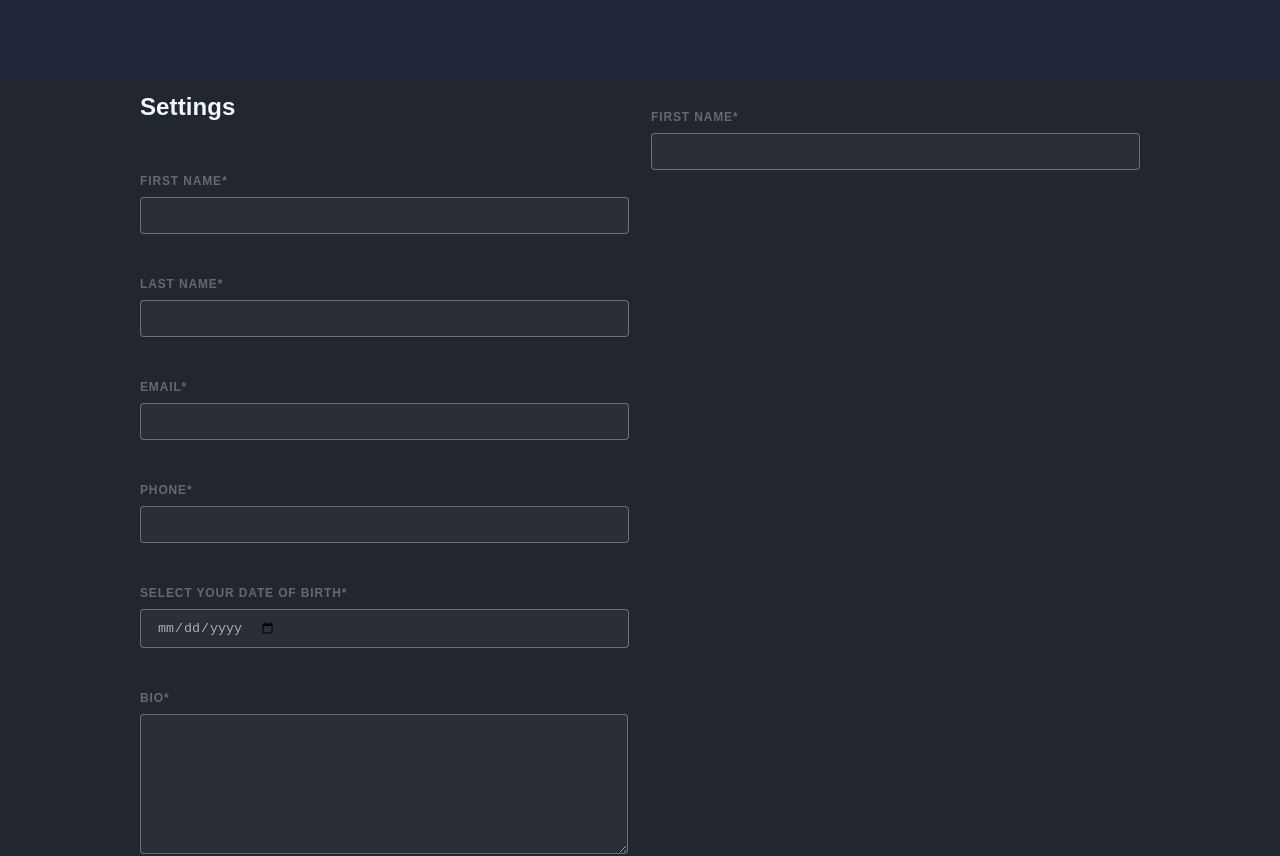
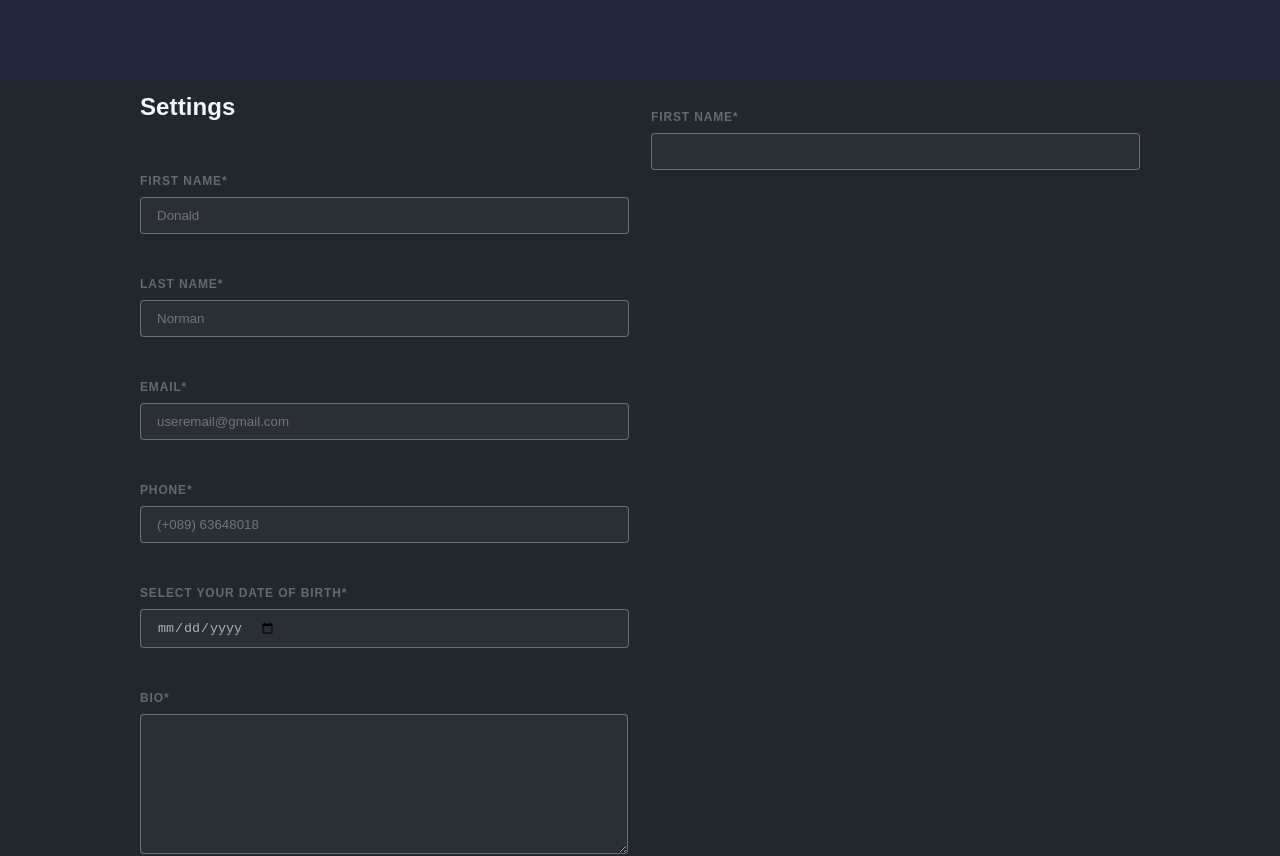
Before and after one commit to Mat-Carv/VHS-Challenge-User-Details-Page, a React (Create React App) app: page / in a window 1280 px wide. Shown: the top 856 px of the page. Built offline with nearby package versions, Linux system fonts and the light colour scheme.

Commit message:
Separated text form inputs into their own component

```diff
--- /dev/null
+++ b/src/components/FormInput.js
@@ -0,0 +1,17 @@
+import * as s from '../styles/UserUpdateStyles';
+
+const FormInput = (props) => {
+    return(
+        <s.InputContainer>
+            <s.Label>{props.label}</s.Label>
+            <s.Input
+                type={props.type}
+                name={props.name}
+                placeholder={props.placeholder}
+                onChange={props.onChange}
+            />
+        </s.InputContainer>
+    )
+}
+
+export default FormInput
--- a/src/pages/UserUpdate.js
+++ b/src/pages/UserUpdate.js
@@ -1,11 +1,27 @@
 import React from "react";
 import * as s from '../styles/UserUpdateStyles'; // Emotion s
-import { useForm } from "react-hook-form";
-import { useState, setState } from "react";
+import { useState } from "react";
+import FormInput from '../components/FormInput'
 
 function UserUpdate() {
+  const [values, setValues] = useState({
+    firstname: "Donald",
+    lastname: "Norman",
+    email: "useremail@gmail.com",
+    phone: "(+089) 63648018",
+    day: "15",
+    month: "May",
+    year: "1990",
+    text: "Lorem ipsum dolor sit amet, consectetur adipiscing elit."
+  });
 
-  const { register, handleSubmit, errors } = useForm();
+  const handleSubmit = (e) => {
+    e.preventDefault();
+  };
+
+  const onChange = (e) => {
+    setValues({...values, [e.target.name]: e.target.value})
+  }
 
   return (
     <s.MainContainer>
@@ -16,25 +32,10 @@ function UserUpdate() {
           <s.Frame667>
             <s.ServiceTitle>Settings</s.ServiceTitle>
 
-            <s.InputContainer>
-              <s.Label htmlFor="first_name">First Name*</s.Label>
-              <s.Input type="text" name="first_name" />
-            </s.InputContainer>
-
-            <s.InputContainer>
-              <s.Label htmlFor="last_name">Last Name*</s.Label>
-              <s.Input type="text" name="last_name" />
-            </s.InputContainer>
-
-            <s.InputContainer>
-              <s.Label htmlFor="email">Email*</s.Label>
-              <s.Input type="email" name="email" />
-            </s.InputContainer>
-
-            <s.InputContainer>
-              <s.Label htmlFor="phone">Phone*</s.Label>
-              <s.Input type="text" name="phone" />
-            </s.InputContainer>
+            <FormInput label="First Name*" name="firstname" type="text" placeholder={values.firstname} onChange={onChange}/>
+            <FormInput label="Last Name*" name="lastname" type="text" placeholder={values.lastname} onChange={onChange}/>
+            <FormInput label="Email*" name="email" type="email" placeholder={values.email} onChange={onChange}/>
+            <FormInput label="Phone*" name="phone" type="text" placeholder={values.phone} onChange={onChange}/>
 
             <s.InputContainer>
               <s.Label htmlFor="date_of_birth">Select your date of birth*</s.Label>
@@ -51,7 +52,7 @@ function UserUpdate() {
           <s.Frame171>
             <s.Separator></s.Separator>
             <s.Frame168>
-              <s.Submit type="submit"/>
+              <s.Submit type="submit" onSubmit={handleSubmit}/>
               <s.Discard>Discard</s.Discard>
             </s.Frame168>
           </s.Frame171>
```
